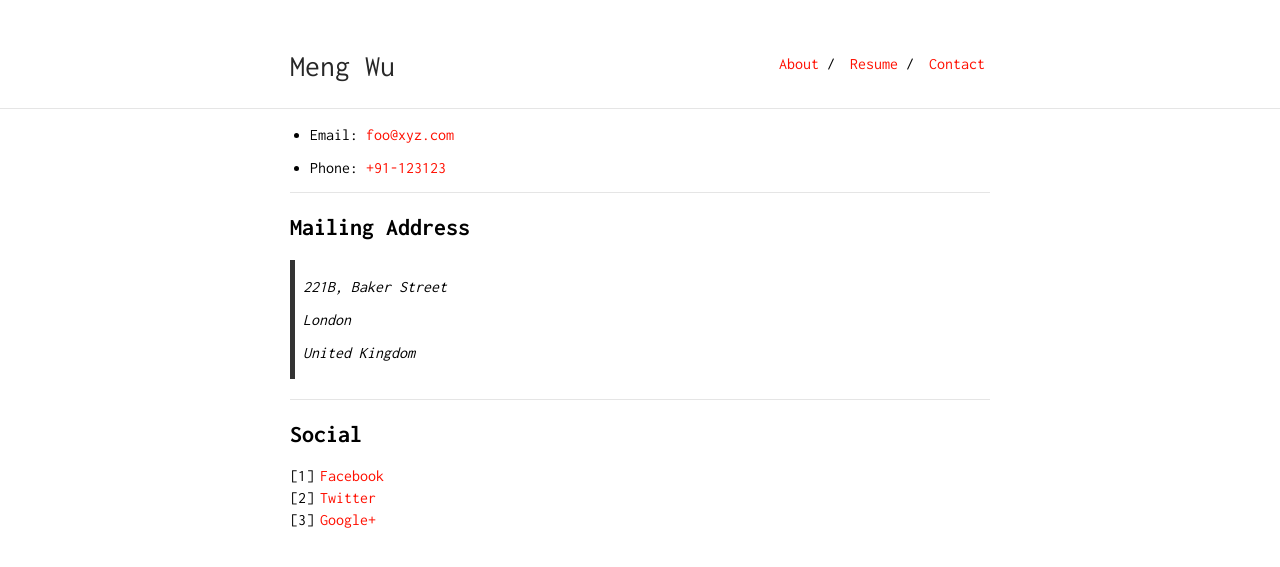
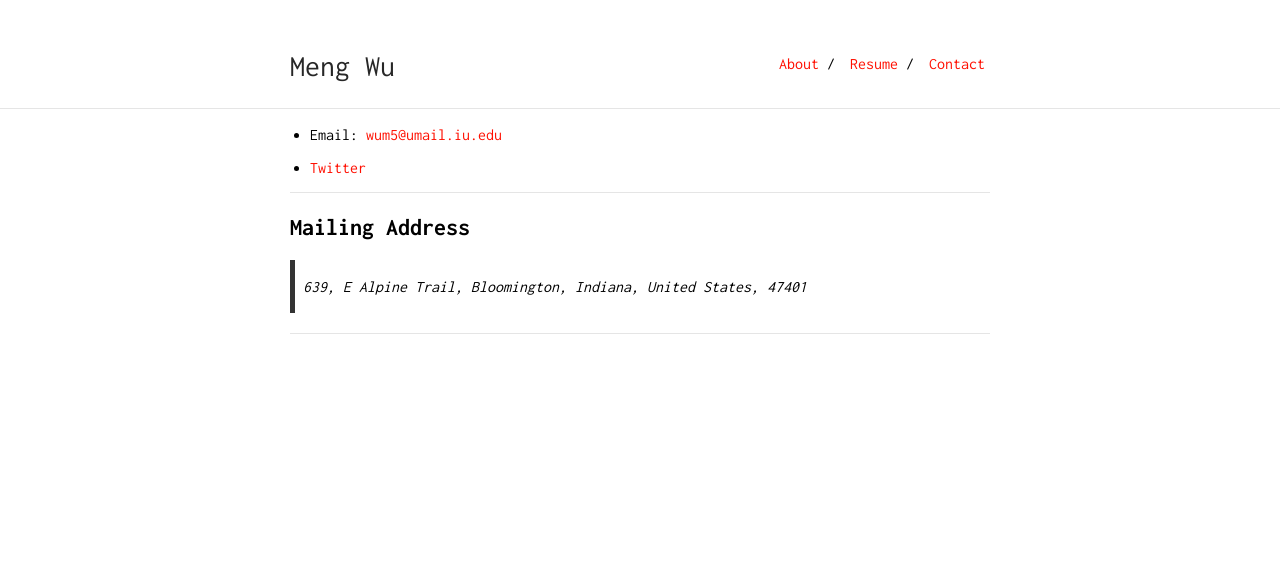
Before and after one commit to wum5/wum5.github.io, a Jekyll site: the page built from contact.md, in a window 1280 px wide. Shown: the top 567 px of the page. Built offline with Jekyll 4.4.1, drawn with Linux system fonts in a browser that asks for light colours.

Commit message:
try template

```diff
--- a/_config.yml
+++ b/_config.yml
@@ -1,5 +1,5 @@
 title: Meng Wu
-url: "http://ankitsultana.com"
+url: "https://wum5.github.io/"
 baseurl: "/"
 
 markdown: kramdown
--- a/_data/nav.yml
+++ b/_data/nav.yml
@@ -2,7 +2,7 @@
   link: "https://wum5.github.io/contact"
 
 - name: "Resume"
-  link: "resume.pdf"
+  link: "CV - Meng Wu.pdf"
 
 - name: "About"
   link: "https://wum5.github.io/"
--- a/contact.md
+++ b/contact.md
@@ -3,24 +3,16 @@ layout: default
 is_contact: true
 ---
 
-* Email: [foo@xyz.com](mailto:foo@xyz.com)
+* Email: [wum5@umail.iu.edu](mailto:wum5@umail.iu.edu)
 
-* Phone: [+91-123123](tel:+91-123123)
+* [Twitter](https://twitter.com/Meng_Life)
 
 ---
 
 ## Mailing Address
 
-> 221B, Baker Street
->
-> London
->
-> United Kingdom
+> 639, E Alpine Trail,
+> Bloomington, Indiana,
+> United States, 47401
 
 ---
-
-## Social
-
-1. [Facebook](#)
-2. [Twitter](#)
-3. [Google+](#)
```
Also changed, not shown: Myself.jpg (added), 1 other file.
